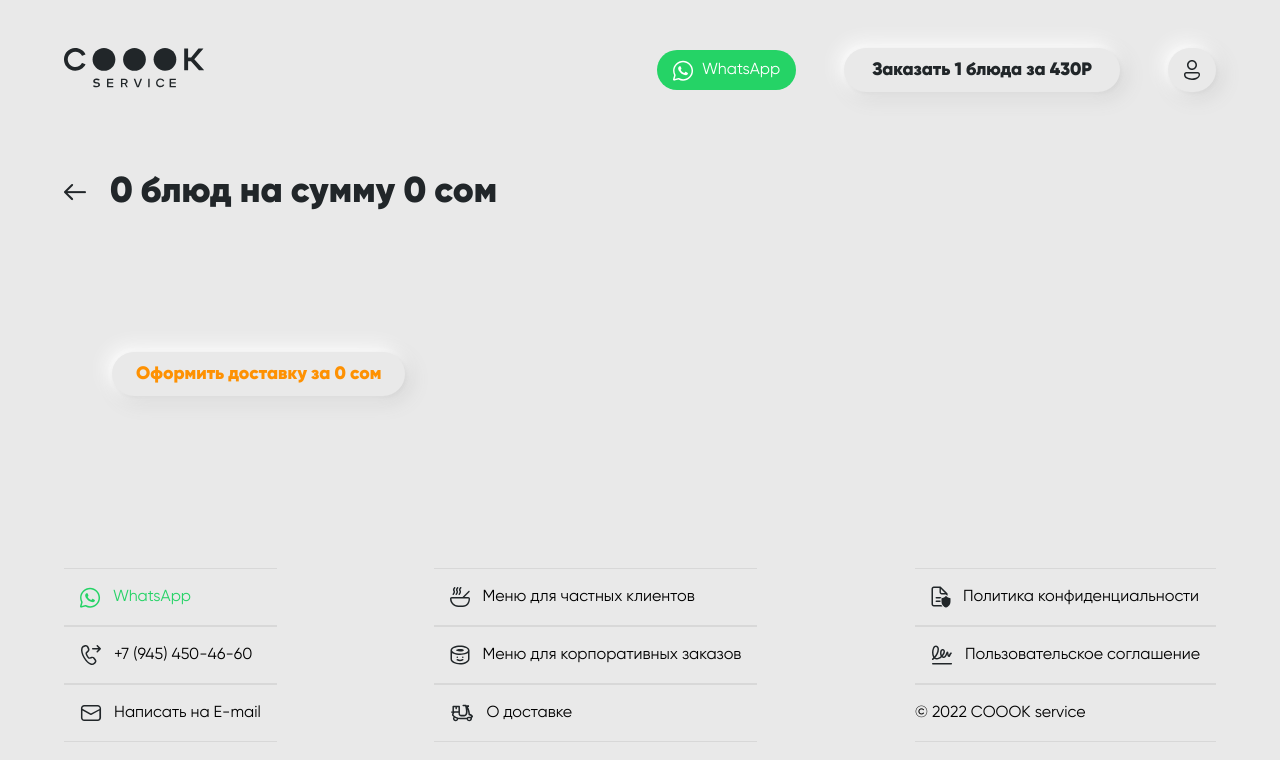
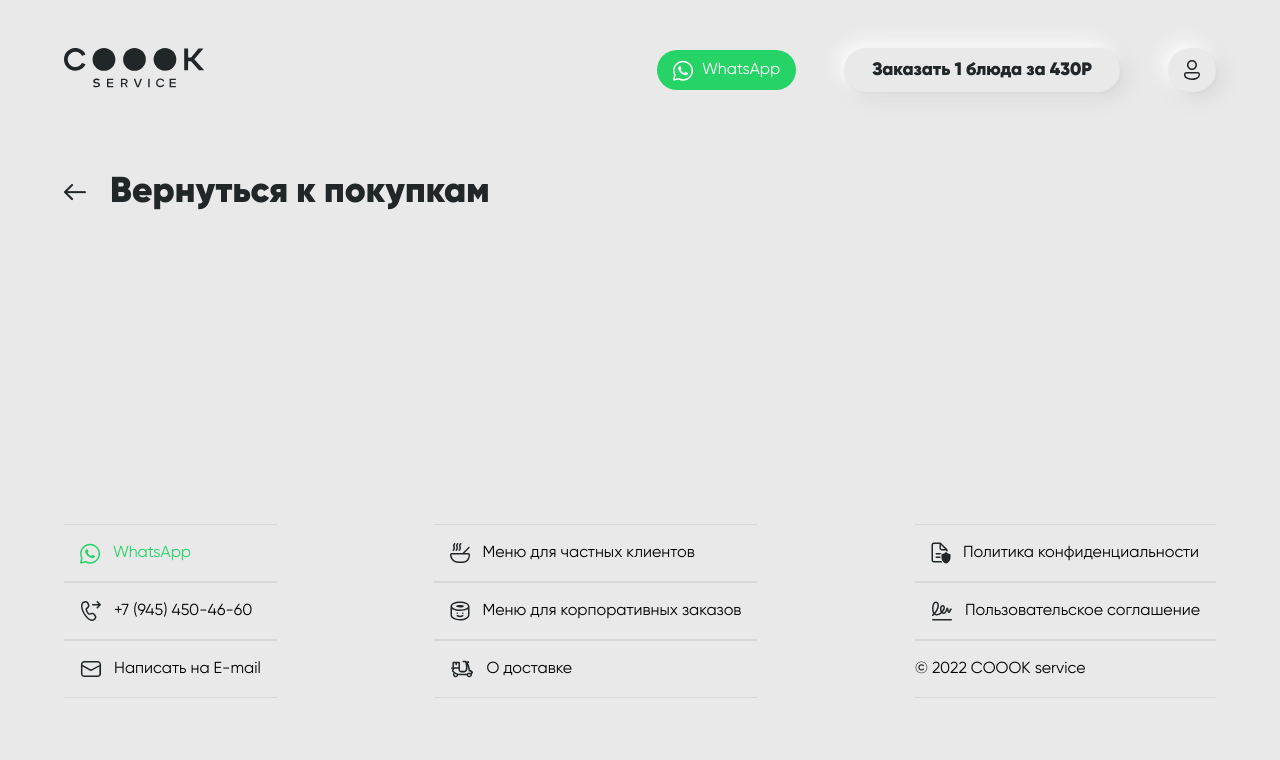
Before and after one commit to OmurbekArykbaev/cook-service, a React (Create React App) app: page /cart in a window 1280 px wide. Shown: the top 760 px of the page. Built offline with nearby package versions, Linux system fonts and the light colour scheme.

Commit message:
Finish cart item features

```diff
--- a/src/components/CartItem/CartItem.tsx
+++ b/src/components/CartItem/CartItem.tsx
@@ -25,11 +25,13 @@ const CartItem: FC<ICartItemProps> = ({ product, typeCook }) => {
 
   const incrementHandler = () => {
     setCountQuantity((countQuantity) => countQuantity + 1)
+    // dispatch(changeCountProductInCart({ id, quan: countQuantity }))
   }
 
   const decrementHandler = () => {
     setCountQuantity((countQuantity) => countQuantity - 1)
     if (countQuantity < 2) setCountQuantity(1)
+    // dispatch(changeCountProductInCart({ id, quan: countQuantity }))
   }
 
   return (
@@ -57,7 +59,7 @@ const CartItem: FC<ICartItemProps> = ({ product, typeCook }) => {
               <AiOutlinePlus size={16} />
             </button>
             <span className="px-2 py-1  text-sm group-hover:text-white">
-              {countQuantity}
+              {productFromStore.quantityProduct}
             </span>
             <button
               onClick={decrementHandler}
--- a/src/components/ui/Count/Count.tsx
+++ b/src/components/ui/Count/Count.tsx
@@ -13,10 +13,6 @@ const Count: FC<ICountProps> = ({ id }) => {
   // )
   const [count, setCount] = useState<number>(1)
   const dispatch = useAppDispatch()
-
-  useEffect(() => {
-    dispatch(changeCountProductInCart({ id, quan: 1 }))
-  }, [])
 
   const incrementHandler = () => {
     setCount((count) => count + 1)
--- a/src/pages/Cart/Cart.tsx
+++ b/src/pages/Cart/Cart.tsx
@@ -19,21 +19,26 @@ const Cart = () => {
     <Wrapper>
       <section>
         <div className="flex flex-col py-8">
-          {/* <!-- title --> */}
+          {quantity ? (
             <Title
               titleName={`${quantity} блюд на сумму ${sum} сом`}
               toPath="/"
             />
-          {/* <!-- item wrapper --> */}
+          ) : (
+            <Title titleName={`Вернуться к покупкам`} toPath="/" />
+          )}
+
           <ul className="flex flex-col p-3 md:p-12 w-full">
             {cartProducts &&
               cartProducts.map((item) => <CartItem product={item} />)}
           </ul>
-          {/* <!-- button to order --> */}
+
           <div className="flex justify-center w-full md:px-12 py-3 mb-12  md:justify-start">
+            {sum !== 0 && (
               <button className="w-full btn text-xl text-orange font-bold px-0 py-4 md:px-7 md:w-auto md:text-lg lg:px-6 lg:py-2">
                 Оформить доставку за {sum} сом
               </button>
+            )}
           </div>
         </div>
       </section>
--- a/src/redux/userSlice.ts
+++ b/src/redux/userSlice.ts
@@ -33,6 +33,7 @@ export const userSlice = createSlice({
       state.userData = action.payload
       state.isAuthorization = true
     },
+
     addAddress: (state, action: PayloadAction<IAddressData>) => {
       state.addresses.push(action.payload)
     },
```
Lines whose indentation alone changed are shown as unchanged.
